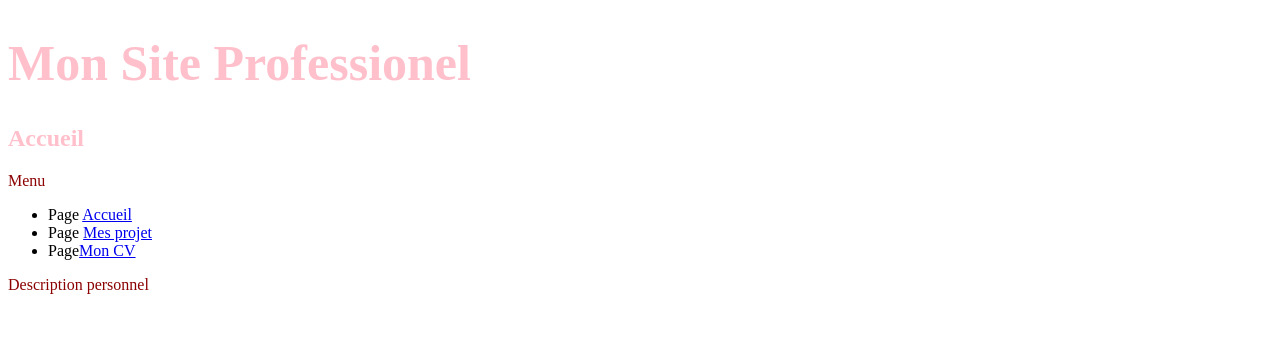
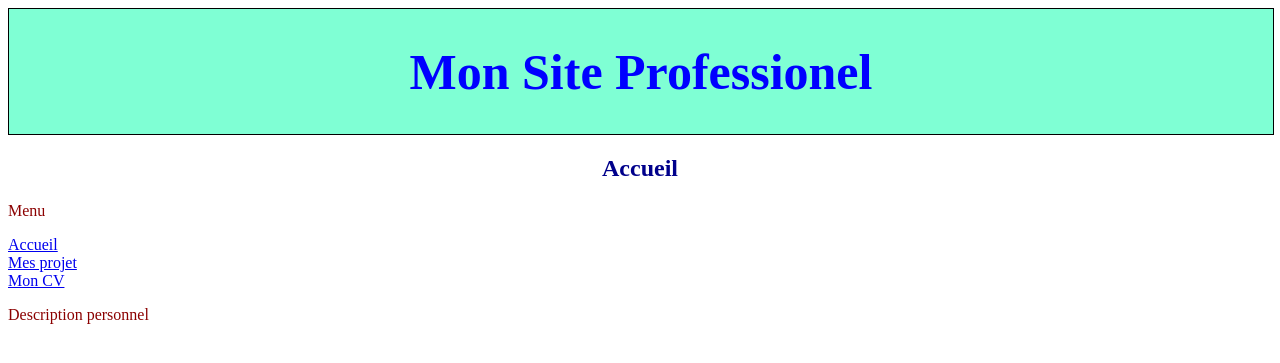
Before and after one commit to EloiIlog/IDAW, a PHP site: page / in a window 1280 px wide. Shown: the top 363 px of the page. Run offline with PHP 8.4, Linux system fonts and the light colour scheme.

Commit message:
flex-box

```diff
--- a/TP1/cv.html
+++ b/TP1/cv.html
@@ -7,7 +7,9 @@
   </head>
 
   <body>
+    <div class="conteneur-titre">
     <h1>Mon Site Professionel</h1>
+    </div>
       <h2>Mon CV</h2>
         <p>Menu</p>
         <ul>
--- a/TP1/index.html
+++ b/TP1/index.html
@@ -7,15 +7,16 @@
   </head>
 
   <body>
+  <div class="conteneur-titre">
     <h1>Mon Site Professionel</h1>
+  </div>
       <h2>Accueil</h2>
         <p>Menu</p>
-        <ul>
-          <li>Page <a href="../TP1/index.html">Accueil</a></li>
-          <li>Page <a href="../TP1/projet.html">Mes projet</a></li>
-          <li>Page<a href="../TP1/cv.html">Mon CV</a></li>
-        </ul>
-
+        <div class="conteneur-flexible colonne">
+        <div class="element-flexible"><a href="../TP1/index.html">Accueil</a></div>
+        <div class="element-flexible"><a href="../TP1/projet.html">Mes projet</a></div>
+        <div class="element-flexible"><a href="../TP1/cv.html">Mon CV</a></div>
+        </div>
 
         <p>Description personnel</p>
  </body>
--- a/TP1/main.css
+++ b/TP1/main.css
@@ -1,9 +1,32 @@
+.conteneur-titre{
+  border: 1px solid black;
+  width: 100%;
+  background-color: aquamarine;
+}
+
+.conteneur-flex{
+  display: flex;
+  flex-flow: column;
+  width: 20%;
+  align-items:center;
+}
+
+.colonne{
+  flex-direction: column;
+}
+
+.element-flex{
+  flex: 1 1 50px;
+}
+
 h1{
     font-size: 50px;
-    color: pink;
+    color: blue;
+    text-align: center;
   }
 h2{
-  color:pink;
+  color:darkblue;
+  text-align: center;
 }
 p{
   color:darkred;
--- a/TP1/projet.html
+++ b/TP1/projet.html
@@ -7,7 +7,9 @@
   </head>
 
   <body>
+    <div class="conteneur">
     <h1>Mon Site Professionel</h1>
+    </div>
       <h2>Mes projets</h2>
         <p>Menu</p>
         <ul>
```
